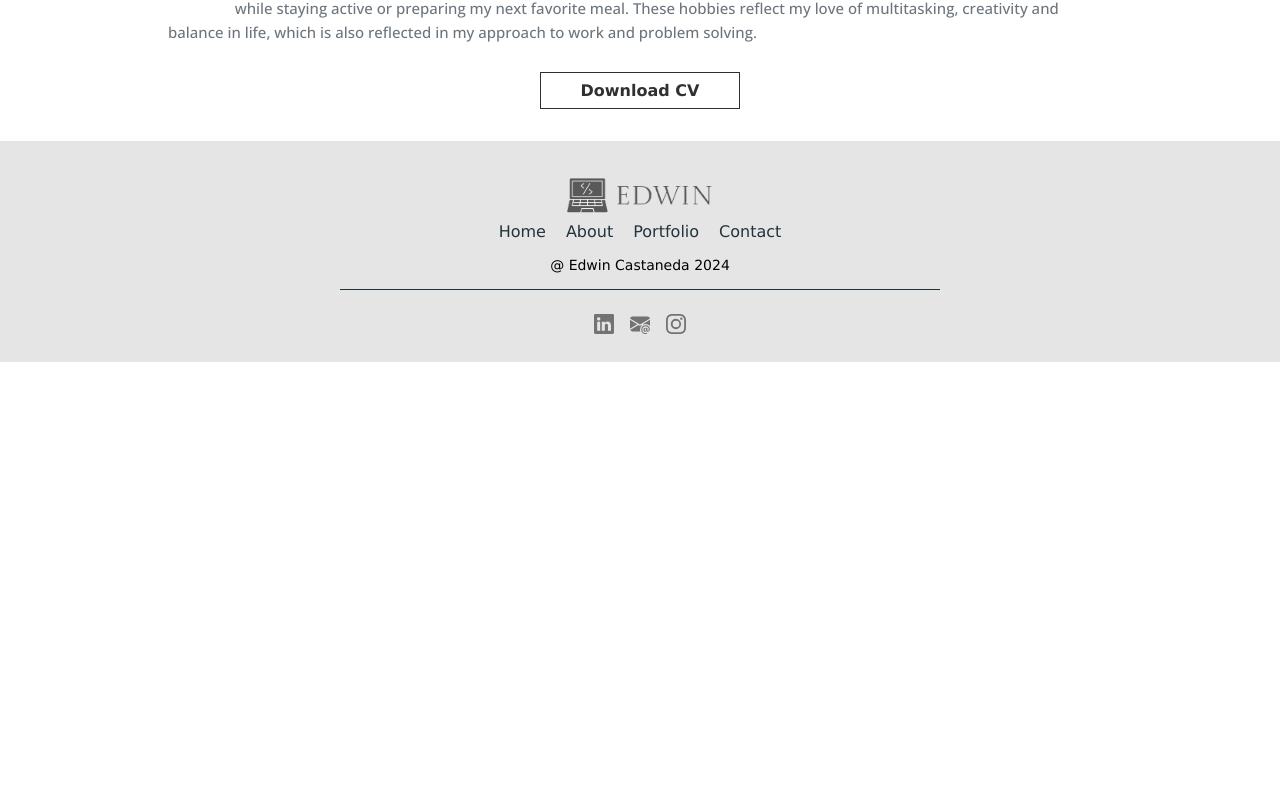
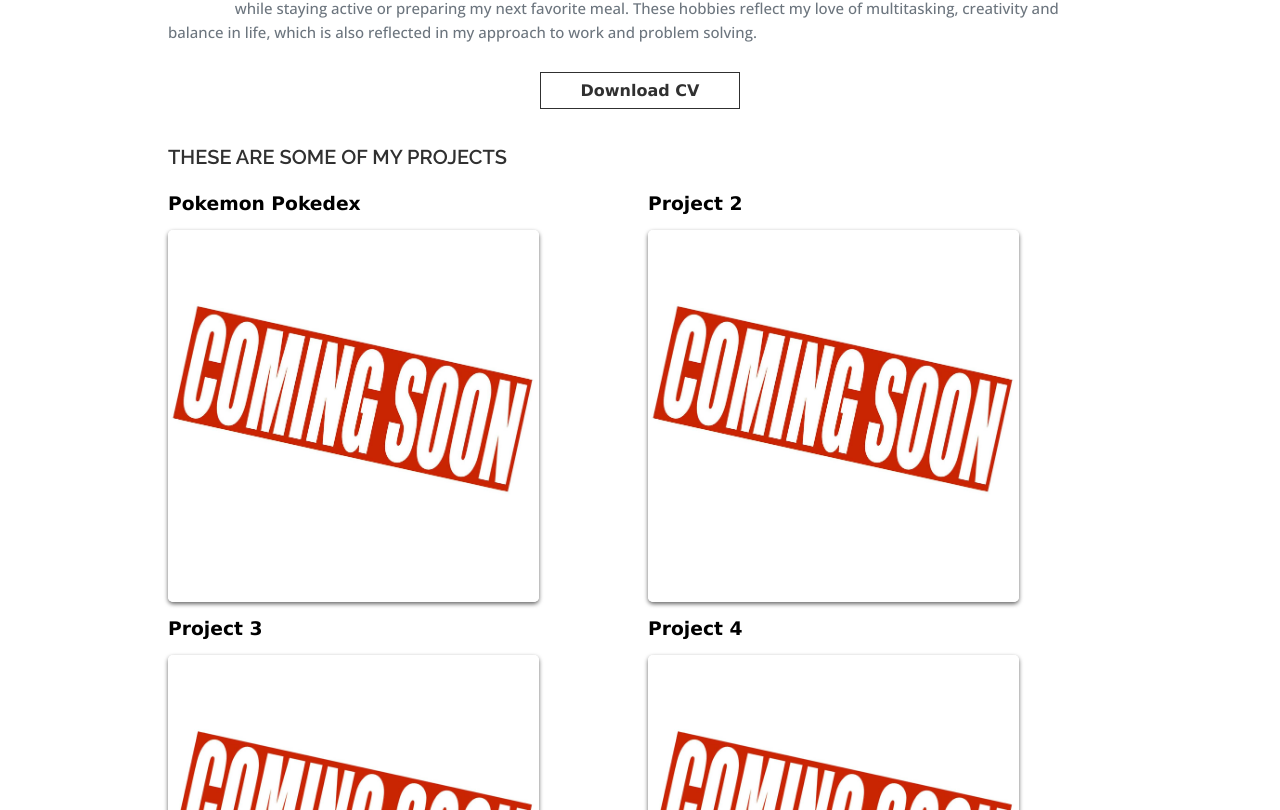
Before and after one commit to castaneda-ed/Personal_Portafolio, a React (Vite) app: page / in a window 1280 px wide. Shown: the part 1030-1840 px from the top of the page. Before the commit the page ends 1392 px from the top, so only its background shows below. Built offline with nearby package versions, Linux system fonts and the light colour scheme; a web font is replaced by a local one.

Commit message:
projects displaying

```diff
--- a/src/App.jsx
+++ b/src/App.jsx
@@ -2,6 +2,7 @@ import AboutMe from "./Components/AboutMe";
 import Footer from "./Components/Footer";
 import NavBar from "./Components/NavBar";
 import Presentaion from "./Components/Presentation";
+import Projects from "./Components/Projects/Projects";
 
 export default function App() {
   return (
@@ -9,6 +10,7 @@ export default function App() {
       <NavBar />
       <Presentaion />
       <AboutMe />
+      <Projects />
       <Footer />
     </main>
   );
--- /dev/null
+++ b/src/Components/Projects/Projects.jsx
@@ -0,0 +1,43 @@
+import "../../styles/Projects.css";
+import ProjectCard from "./ProjectsCard";
+
+export default function Projects() {
+  const projects = [
+    {
+      id: 1,
+      title: "Pokemon Pokedex",
+      description:
+        "An app to view  a list of pokemon and search pokemon including their descriptions and types",
+      image: "../../public/coming-soon.jpg",
+    },
+    {
+      id: 2,
+      title: "Project 2",
+      description: "Description of Project 2",
+      image: "../../public/coming-soon.jpg",
+    },
+    {
+      id: 3,
+      title: "Project 3",
+      description: "Description of Project 3",
+      image: "../../public/coming-soon.jpg",
+    },
+    {
+      id: 4,
+      title: "Project 4",
+      description: "Description of Project 4",
+      image: "../../public/coming-soon.jpg",
+    },
+  ];
+
+  return (
+    <div className="projects-container">
+      <h2>These are some of my projects</h2>
+      <section className="projects-wrapper">
+        {projects.map((project) => {
+          return <ProjectCard key={project.id} project={project} />;
+        })}
+      </section>
+    </div>
+  );
+}
--- /dev/null
+++ b/src/Components/Projects/ProjectsCard.jsx
@@ -0,0 +1,20 @@
+export default function ProjectCard({ project }) {
+  return (
+    <div className="project-card">
+      <h3 className="project-title">{project.title}</h3>
+      <article
+        className="project"
+        style={{
+          backgroundImage: `url(${project.image})`,
+          backgroundSize: "cover",
+          backgroundPosition: "center",
+        }}
+      >
+        <div className="overlay">
+          <h3>{project.title}</h3>
+          <p>{project.description}</p>
+        </div>
+      </article>
+    </div>
+  );
+}
--- a/src/styles/NavBar.css
+++ b/src/styles/NavBar.css
@@ -17,6 +17,11 @@ header {
 
 .navbar-brand {
   height: 45px;
+}
+
+.navbar-brand:hover {
+  border-radius: 5px;
+  box-shadow: 0 2px 4px rgba(0, 0, 0, 0.1);
 }
 
 .toggler-icon {
--- /dev/null
+++ b/src/styles/Projects.css
@@ -0,0 +1,105 @@
+.projects-container {
+  width: 100%;
+  display: flex;
+  flex-direction: column;
+  flex-wrap: wrap;
+  justify-self: center;
+
+  padding: 0 2.5rem;
+  margin-bottom: 2rem;
+}
+
+.projects-container h2 {
+  width: 90%;
+  text-transform: uppercase;
+  font-size: 20px;
+  margin-bottom: 20px;
+  font-weight: 600;
+  line-height: 32px;
+  font-family: raleway, sans-serif;
+  color: var(--pf-black);
+}
+
+@media screen and (min-width: 900px) {
+  .projects-container {
+    max-width: 80%;
+  }
+}
+
+/* --- Projects --- */
+.projects-wrapper {
+  width: 100%;
+  display: grid;
+  grid-template-rows: 1fr;
+  gap: 1rem;
+}
+
+.project-card {
+  display: flex;
+  flex-direction: column;
+  gap: 1rem;
+  flex-wrap: wrap;
+  flex-grow: 0;
+}
+
+.project {
+  position: relative;
+  width: 100%;
+  height: auto;
+  border-radius: 5px;
+  box-shadow: 0 2px 4px rgba(0, 0, 0, 0.6);
+  justify-self: center;
+  aspect-ratio: 1 / 1;
+}
+
+.project:hover {
+  transform: scale(1.02);
+}
+
+.overlay {
+  width: 100%;
+  height: 100%;
+  display: flex;
+  flex-direction: column;
+  justify-content: center;
+  align-items: center;
+  background: rgba(0, 0, 0, 0.6);
+  color: var(--pf-white);
+  opacity: 0;
+  transition: opacity 0.35s ease-in-out;
+  border-radius: 5px;
+}
+
+.project .overlay:hover {
+  opacity: 1;
+}
+
+.overlay h3 {
+  font-size: 1.2rem;
+  margin-bottom: 0.5rem;
+}
+
+.overlay p {
+  font-size: 0.9rem;
+  text-align: center;
+  padding: 0 0.5rem;
+}
+
+@media screen and (min-width: 550px) {
+  .projects-wrapper {
+    width: 100%;
+    display: grid;
+    grid-template: repeat(2, 1fr) / repeat(2, 1fr);
+    gap: 1rem;
+  }
+
+  .project {
+    position: relative;
+    width: 80%;
+    height: auto;
+    border-radius: 5px;
+    box-shadow: 0 2px 4px rgba(0, 0, 0, 0.6);
+    justify-self: center;
+    aspect-ratio: 1 / 1;
+  }
+}
```
Also changed, not shown: public/coming-soon.jpg (added).
